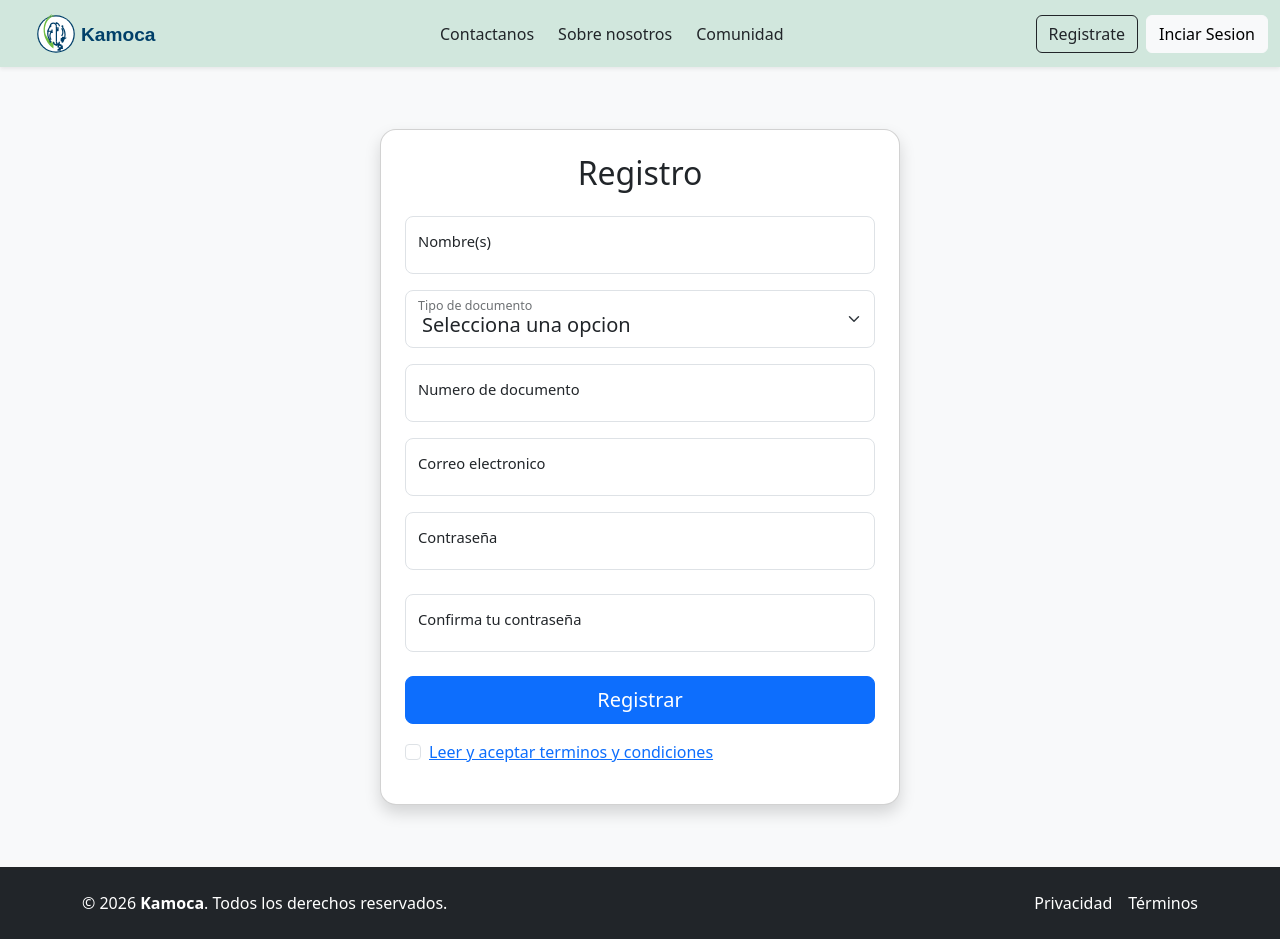
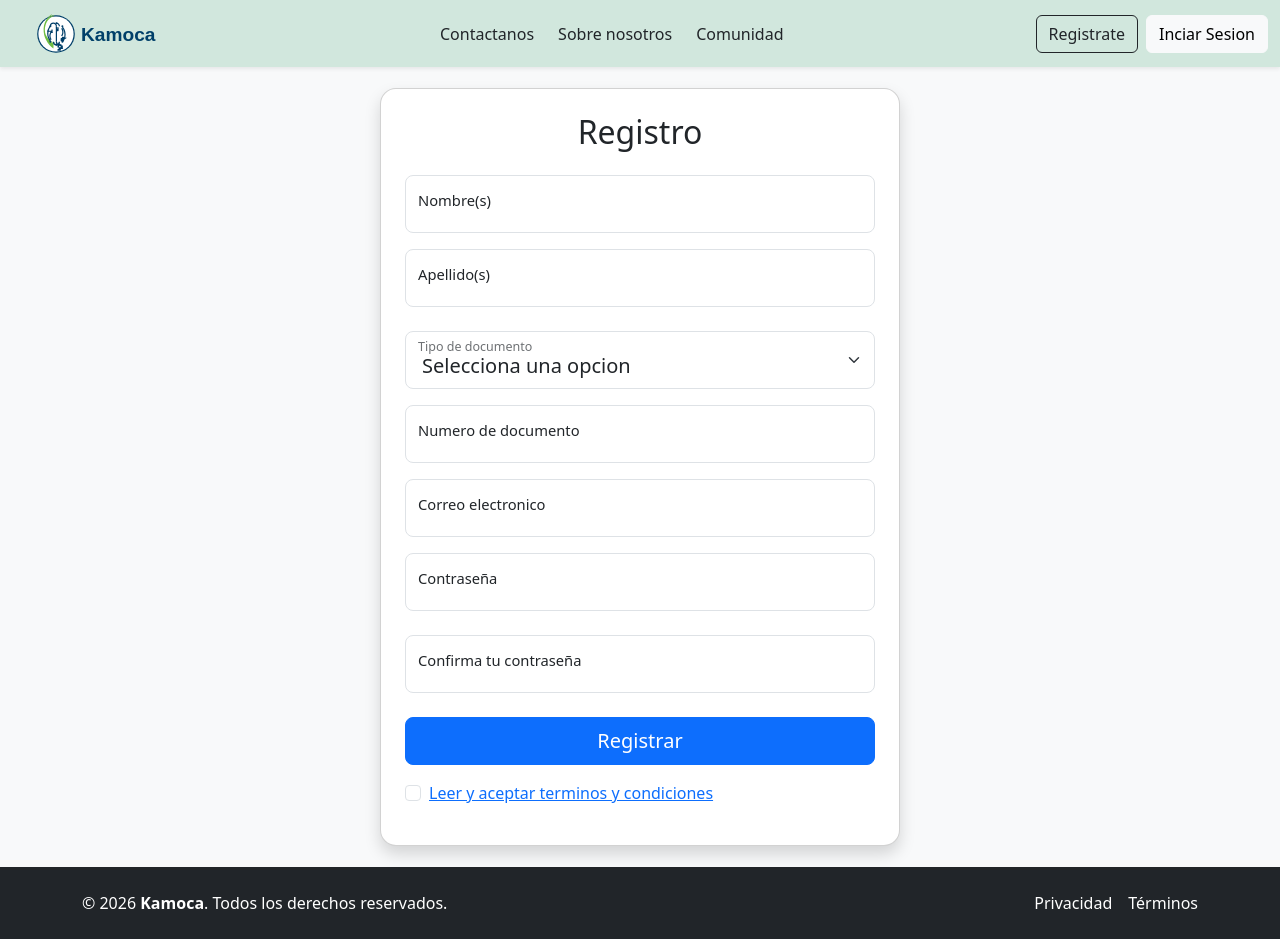
Before and after one commit to MoizDev98/alissia, an Angular app in the folder frontend/: page /register/form in a window 1280 px wide. Built offline with nearby package versions, Linux system fonts and the light colour scheme.

Commit message:
se agrego al formulario register apellidos

```diff
--- a/frontend/src/app/pages/register/form/register.html
+++ b/frontend/src/app/pages/register/form/register.html
@@ -6,6 +6,12 @@
             <input type="text" class="form-control form-control-lg" id="name" placeholder=" ">
             <label for="name">Nombre(s)</label>
         </div>
+
+        <div class="form-floating mb-4">
+            <input type="text" class="form-control form-control-lg" id="apellido" placeholder=" ">
+            <label for="apellido">Apellido(s)</label>
+        </div>
+
 
         <div class="form-floating mb-3">
             <select class="form-select form-select-lg" id="tipo-documento" aria-label="Tipo de documento">
```
